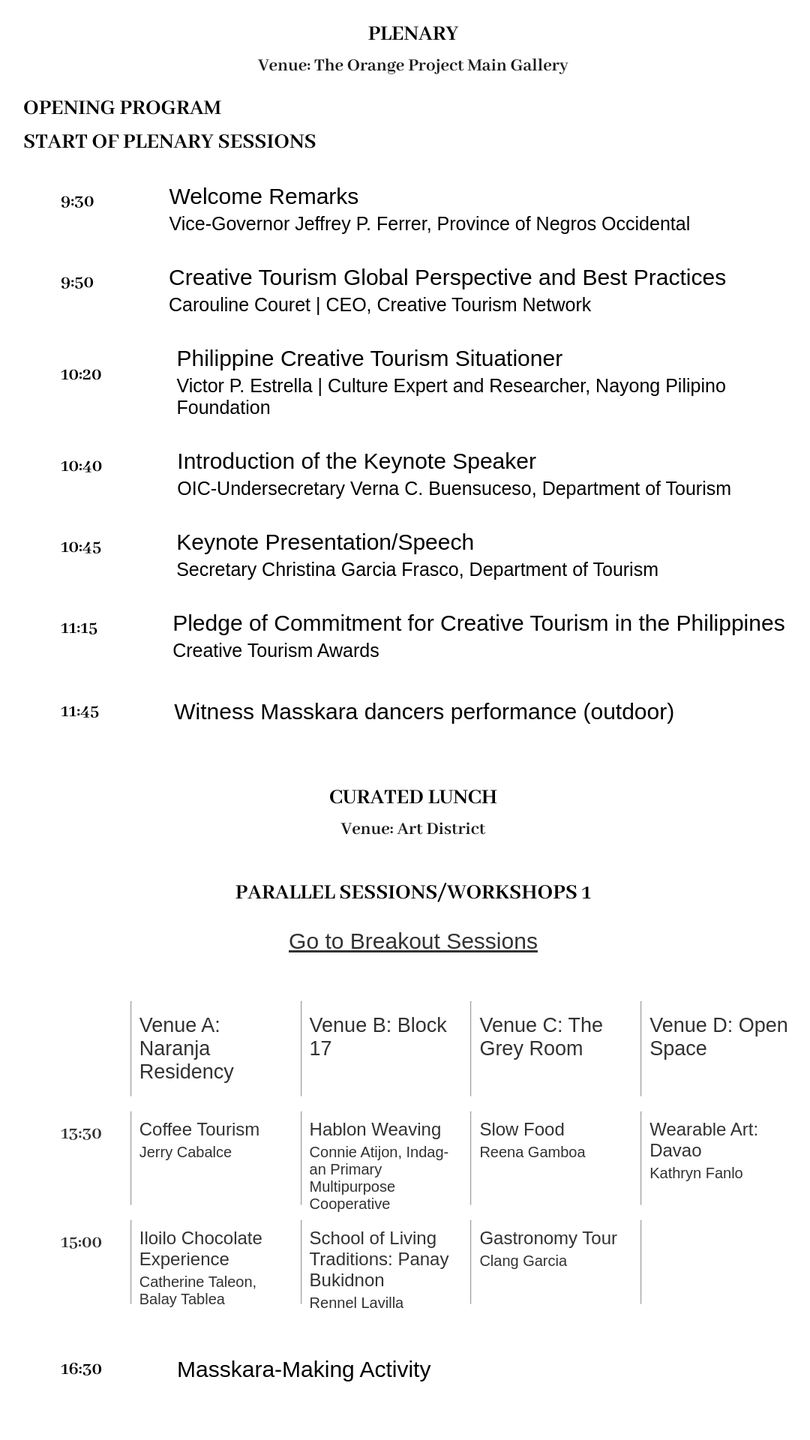
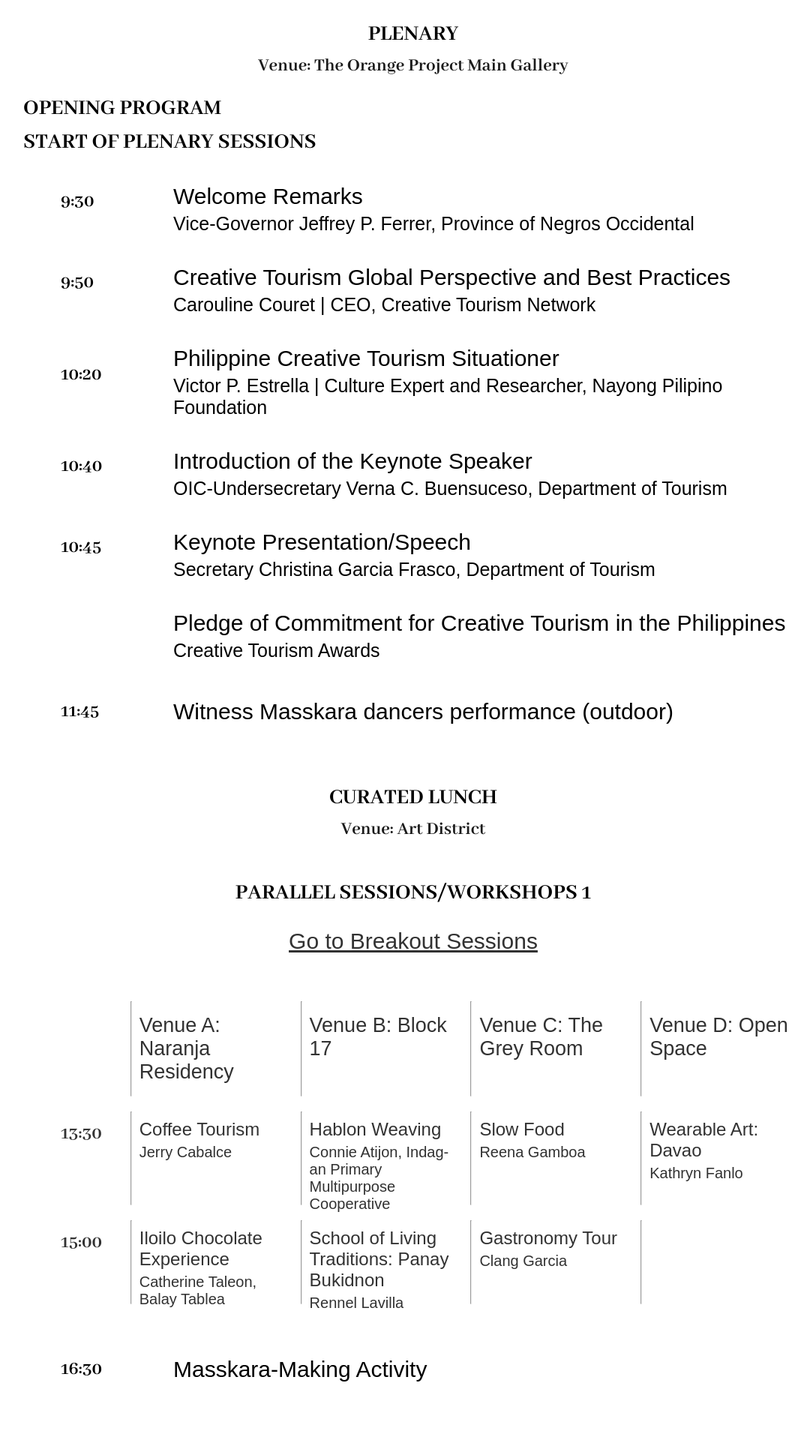
Before and after one commit to brentibanez331/PCTC_2023, a PHP site: page /programme.html in a window 1280 px wide. Shown: the part 965-2885 px from the top of the page at 75% size, without its empty margins (89-1169 px from the left). Run offline with PHP 8.4, Linux system fonts and the light colour scheme; some libraries are stand-ins or nearby versions; some web fonts are replaced.

Commit message:
chore: time aligned

```diff
--- a/css/styles.css
+++ b/css/styles.css
@@ -405,6 +405,10 @@ a {
     font-size: 25px;
 }
 
+.programme .time-slot .time {
+    width: 150px;
+}
+
 .programme .panels {
     margin: 0 200px;
 }
--- a/programme.html
+++ b/programme.html
@@ -82,49 +82,63 @@
             <h2>START OF PLENARY SESSIONS</h2>
             <br>
             <div class="time-slot">
+                <div class="time">
                     <h3>9:30</h3>
+                </div>
                 <div class="event-desc">
                     <p> Welcome Remarks</p>
                     <span>Vice-Governor Jeffrey P. Ferrer, Province of Negros Occidental</span>
                 </div>
             </div>
             <div class="time-slot">
+                <div class="time">
                     <h3>9:50</h3>
+                </div>
                 <div class="event-desc">
                     <p> Creative Tourism Global Perspective and Best Practices</p>
                     <span> Carouline Couret | CEO, Creative Tourism Network</span>
                 </div>
             </div>
             <div class="time-slot">
+                <div class="time">
                     <h3>10:20</h3>
+                </div>
                 <div class="event-desc">
                     <p> Philippine Creative Tourism Situationer</p>
                     <span> Victor P. Estrella | Culture Expert and Researcher, Nayong Pilipino Foundation</span>
                 </div>
             </div>
             <div class="time-slot">
+                <div class="time">
                     <h3>10:40</h3>
+                </div>
                 <div class="event-desc">
                     <p> Introduction of the Keynote Speaker</p>
                     <span> OIC-Undersecretary Verna C. Buensuceso, Department of Tourism</span>
                 </div>
             </div>
             <div class="time-slot">
+                <div class="time">
                     <h3>10:45</h3>
+                </div>
                 <div class="event-desc">
                     <p> Keynote Presentation/Speech</p>
                     <span> Secretary Christina Garcia Frasco, Department of Tourism</span>
                 </div>
             </div>
             <div class="time-slot">
-                <h3>11:15</h3>
+                <div class="time">
+                    <h3></h3>
+                </div>
                 <div class="event-desc">
                     <p> Pledge of Commitment for Creative Tourism in the Philippines</p>
                     <span> Creative Tourism Awards</span>
                 </div>
             </div>
             <div class="time-slot">
+                <div class="time">
                     <h3>11:45</h3>
+                </div>
                 <p>Witness Masskara dancers performance (outdoor)</p>
             </div>
         </div>
@@ -217,7 +231,9 @@
             </a>
 
             <div class="time-slot mt-3">
+                <div class="time">
                     <h3>16:30</h3>
+                </div>
                 <p>Masskara-Making Activity</p>
             </div>
         </div>
@@ -248,15 +264,21 @@
                 <h3 style="margin-top: 10px; color: #1b1b1b">Venue: The Orange Project Main Gallery</h3>
                 <br>
                 <div class="time-slot">
+                    <div class="time">
                         <h3>8:30</h3>
+                    </div>
                     <p> Registration</p>
                 </div>
                 <div class="time-slot">
+                    <div class="time">
                         <h3>9:00</h3>
+                    </div>
                     <p> Recap of Day 1 Activities and Day 2 Overview</p>
                 </div>
                 <div class="time-slot">
-                    <h3 class="time-slot-ind">9:10</h3>
+                    <div class="time">
+                        <h3>9:10</h3>
+                    </div>
                     <div class="event-desc">
                         <p> Keynote Message and Sharing of UK Mission Visit of Creative Industries </p>
                         <span> Congressman Francisco Benitez |
@@ -264,7 +286,9 @@
                     </div>
                 </div>
                 <div class="time-slot">
-                    <h3 class="time-slot-ind">9:30</h3>
+                    <div class="time">
+                        <h3>9:30</h3>
+                    </div>
                     <div class="event-desc">
                         <p> Creative Industries Legal and Policy Framework </p>
                         <span> Atty. Gio Franco Gomez | Highly Technical Consultant, Philippine Creative Industries
@@ -273,7 +297,9 @@
                     </div>
                 </div>
                 <div class="time-slot">
+                    <div class="time">
                         <h3>9:50</h3>
+                    </div>
                     <p> Panel Discussion 1: The Role of Public and Private Stakeholders in the Development of Creative
                         Tourism in the Philippines (Leveraging the Creative Industries for Tourism Outcomes)</p>
                 </div>
@@ -310,7 +336,9 @@
                 </div>
 
                 <div class="time-slot">
-                    <h3>9:50</h3>
+                    <div class="time">
+                        <h3>10:50</h3>
+                    </div>
                     <p> Panel Discussion 2: Becoming a UNESCO Creative City: Leveraging Creative Cities Designation for
                         Creative Tourism</p>
                 </div>
@@ -473,11 +501,15 @@
                             Gallery</h3>
                     </div>
                     <div class="time-slot">
+                        <div class="time">
                             <h3>17:30</h3>
+                        </div>
                         <p> Synthesis / Way Forward</p>
                     </div>
                     <div class="time-slot">
-                        <h3>17:30</h3>
+                        <div class="time">
+                            <h3></h3>
+                        </div>
                         <p> Technical Visit Overview</p>
                     </div>
 
```
Lines whose indentation alone changed are shown as unchanged.
